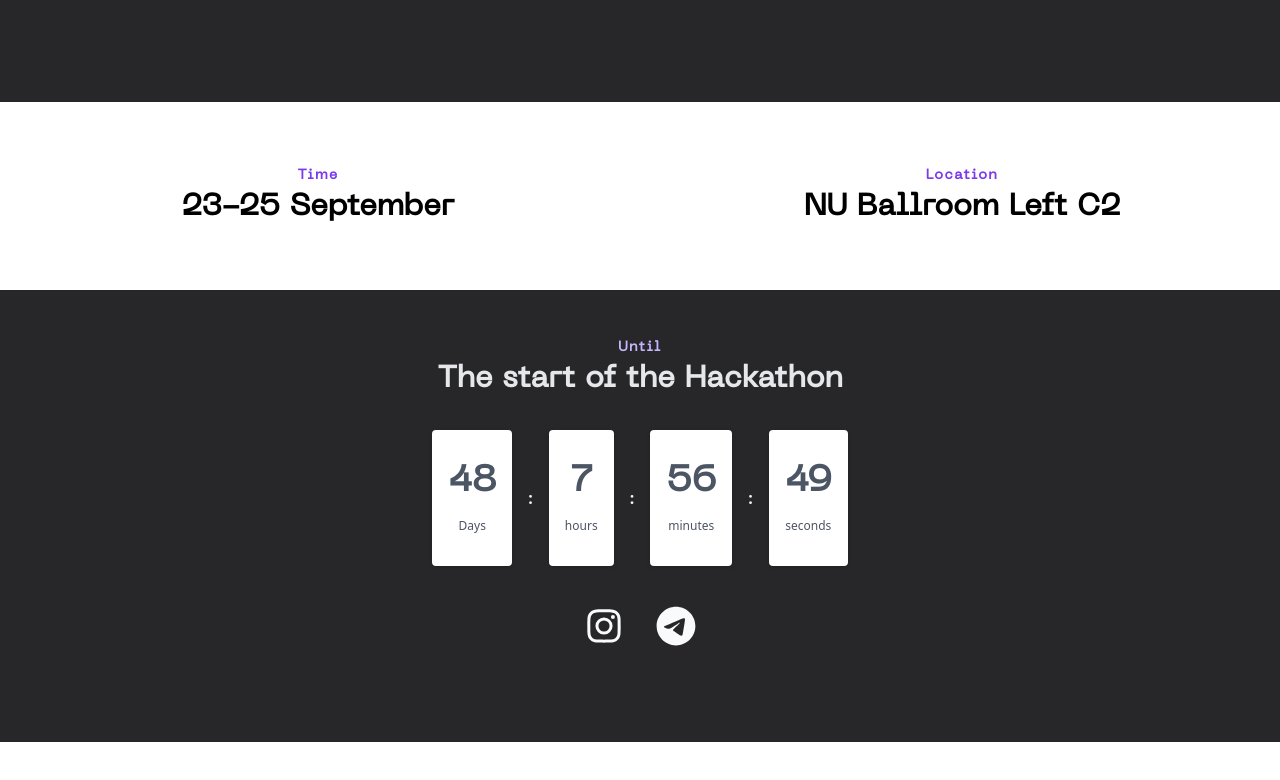
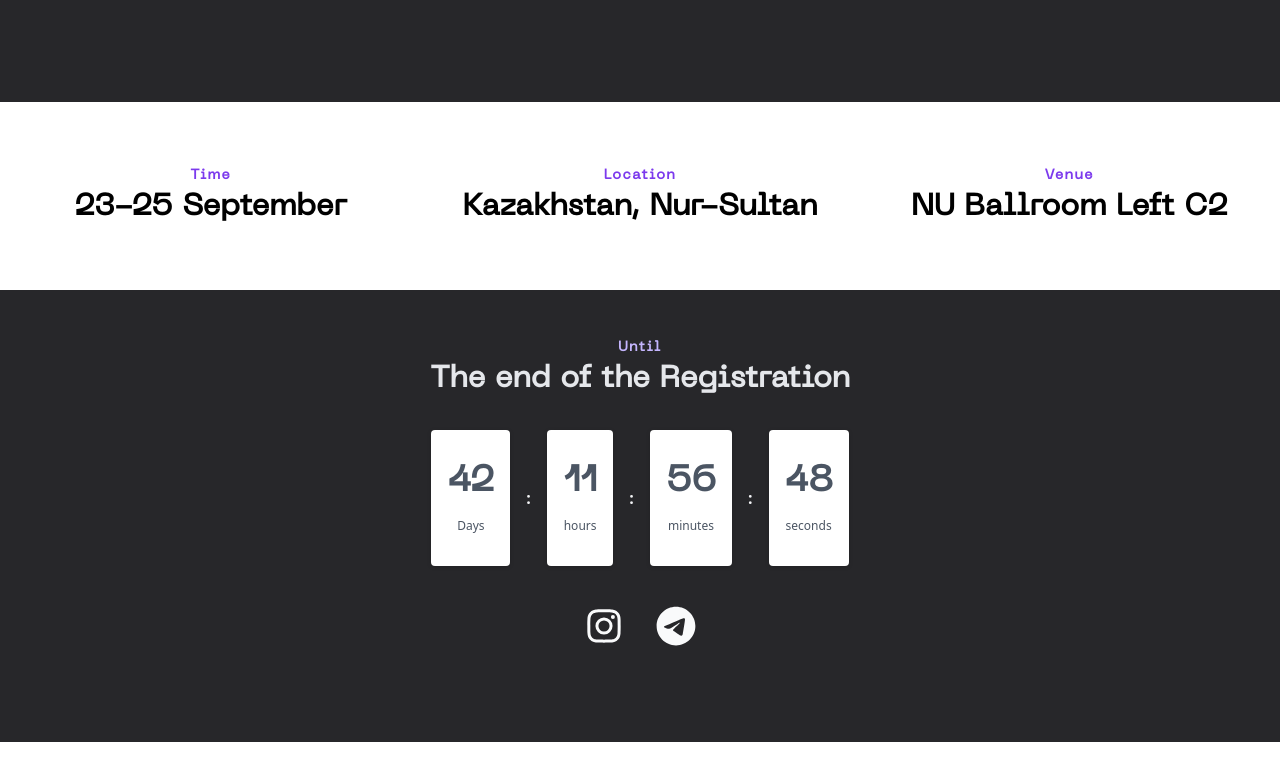
Before and after one commit to nuacmsc/hacknu2022, a Next.js app: page / in a window 1280 px wide. Shown: the part 460-1240 px from the top of the page. Built offline with nearby package versions, Linux system fonts and the light colour scheme.

Commit message:
added links and minor text changes

```diff
--- a/components/about.tsx
+++ b/components/about.tsx
@@ -14,11 +14,14 @@ const Block: React.FC<React.PropsWithChildren<{ title: string}>> = ({ title, chi
 export const About = () => {
     return (
         <section className="body-font">
-            <div className="container px-5 py-16 mx-auto grid grid-cols-1 md:grid-cols-2 justify-between gap-12">
+            <div className="container px-5 py-16 mx-auto grid grid-cols-1 md:grid-cols-3 justify-between gap-12">
                 <Block title="Time">
                     23-25 September
                 </Block>
                 <Block title="Location">
+                    Kazakhstan, Nur-Sultan
+                </Block>
+                <Block title="Venue">
                     NU Ballroom Left C2
                 </Block>
             </div>
--- a/components/agenda.tsx
+++ b/components/agenda.tsx
@@ -29,27 +29,14 @@ return (
                 <AgendaBlock
                     title="Guest talk by Google representative 🎤"
                     time="Sep 24 13:30"
-                    description="Lorem ipsum dolar sit amet"
-                    urlMore="https://instagram.com/hacknukz"
-                    />
-                <AgendaBlock
-                    title="Workshop by Google representative 🏗"
-                    description="Lorem ipsum dolar sit amet"
-                    time="Sep 24 14:00"
                     />
                 <AgendaBlock
                     title="Guest talk by EPAM representative 🎤"
                     time="Sep 24 17:00"
-                    description="Lorem ipsum dolar sit amet"
-                    urlMore="https://instagram.com/hacknukz"
                     />
                 <AgendaBlock
                     title="Mini games 🕹"
                     time="Sep 24 17:30"
-                    />
-                <AgendaBlock
-                    title="Pizza Break 🍕"
-                    time="Sep 24 18:30 "
                     />
                 <AgendaBlock
                     title="Submission deadline ▶"
--- a/components/faq.tsx
+++ b/components/faq.tsx
@@ -7,7 +7,7 @@ export const Question: React.FC<{ question: string, text: string }> = ({ questio
                 <>
                     <Disclosure.Button className="flex items-center w-full justify-between rounded-lg bg-violet-100 px-4 py-2 text-left text-md font-medium text-violet-900 hover:bg-violet-200 focus:outline-none focus-visible:ring focus-visible:ring-violet-500 focus-visible:ring-opacity-75">
                         <span>{question}</span>
-                        <svg xmlns="http://www.w3.org/2000/svg" viewBox="0 0 20 20" fill="currentColor" aria-hidden="true" className={`h-5 w-5 text-purple-500 transform transition-transform ${open ? '' : 'rotate-180'}`}><path fill-rule="evenodd" d="M14.707 12.707a1 1 0 01-1.414 0L10 9.414l-3.293 3.293a1 1 0 01-1.414-1.414l4-4a1 1 0 011.414 0l4 4a1 1 0 010 1.414z" clip-rule="evenodd"></path></svg>
+                        <svg xmlns="http://www.w3.org/2000/svg" viewBox="0 0 20 20" fill="currentColor" aria-hidden="true" className={`h-5 w-5 text-purple-500 transform transition-transform ${open ? '' : 'rotate-180'}`}><path fillRule="evenodd" d="M14.707 12.707a1 1 0 01-1.414 0L10 9.414l-3.293 3.293a1 1 0 01-1.414-1.414l4-4a1 1 0 011.414 0l4 4a1 1 0 010 1.414z" clipRule="evenodd"></path></svg>
                     </Disclosure.Button>
                     <Disclosure.Panel className="text-gray-500">
                         {text}
--- a/components/registration.tsx
+++ b/components/registration.tsx
@@ -3,9 +3,9 @@ import SolidButton from './solidButton'
 
 // TODO: Add registration links
 const registrationLinks = {
-    kk: '#',
-    ru: '#',
-    en: '#',
+    kk: 'https://forms.gle/UMS5wY2mnYhvULBW7',
+    ru: 'https://forms.gle/EhAYjabwPKLvM38T8',
+    en: 'https://forms.gle/8MVh6DwjqNJGZceL6',
 }
 
 export default function Registration () {
@@ -35,7 +35,7 @@ export default function Registration () {
                                 <Popover.Panel className="absolute w-full flex flex-col items-center mt-6">
                                     <div className="bg-white w-4 h-4 rotate-45 -m-3 rounded-sm"/>
                                     <div className="bg-white min-w-full grid grid-cols-1 lg:grid-cols-3 p-4 rounded-md gap-4 drop-shadow-md">
-                                        <SolidButton url={registrationLinks.kk} text="KK" />
+                                        <SolidButton url={registrationLinks.kk} text="KZ" />
                                         <SolidButton url={registrationLinks.en} text="EN" />
                                         <SolidButton url={registrationLinks.ru} text="RU" />
                                     </div>
@@ -48,7 +48,7 @@ export default function Registration () {
                 <div className="lg:w-1/3">
                     <span className="text-2xl font-bold text-gray-100">Team composition</span>
                     <p className="text-gray-300 text-base mt-4">After that, you will find you teammates;</p>
-                    <p className="text-gray-300 text-base mt-2">- Teams with 4 or 5 members must have at least one female member</p>
+                    {/* <p className="text-gray-300 text-base mt-2">- Teams with 4 or 5 members must have at least one female member</p> */}
                     <p className="text-gray-300 text-base mt-2">Important note! If your team includes 3 and over members, you need to have at least 1 female member in a team. This is a required condition. </p>
                 </div>
             </div>
--- a/components/timer.tsx
+++ b/components/timer.tsx
@@ -13,8 +13,8 @@ export default function Timer () {
 
       // SOE - start of event
       // EOE - end of event
-      const targetSOE = new Date("9/23/2022 20:00:00");
-      const targetEOE = new Date("9/25/2022 8:00:00")
+      const targetSOE = new Date("9/17/2022 23:59:59");
+      const targetEOE = new Date("9/19/2022 23:59:59")
 
       const interval = setInterval(() => {
         const now = new Date();
@@ -77,10 +77,10 @@ export default function Timer () {
                       hackTime ?
                       <span> end </span>
                       :
-                      <span> start </span>
+                      <span> end </span>
                     }
 
-                    of the Hackathon
+                    of the Registration
                   </h1>
                   {/* <p className="lg:w-2/3 mx-auto leading-relaxed text-gray-400">Whatever cardigan tote bag tumblr hexagon brooklyn asymmetrical gentrify, subway tile poke farm-to-table. Franzen you probably haven't heard of them man bun deep jianbing selfies heirloom prism food truck ugh squid celiac humblebrag.</p> */}
                 </div>
```
